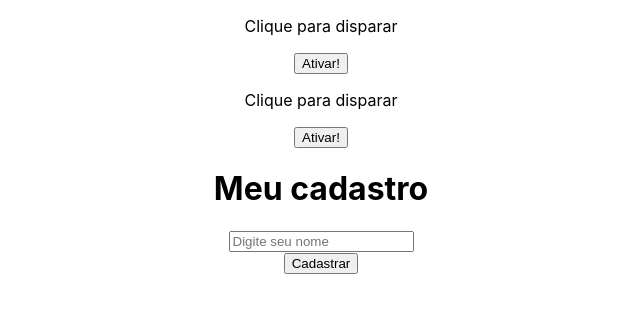
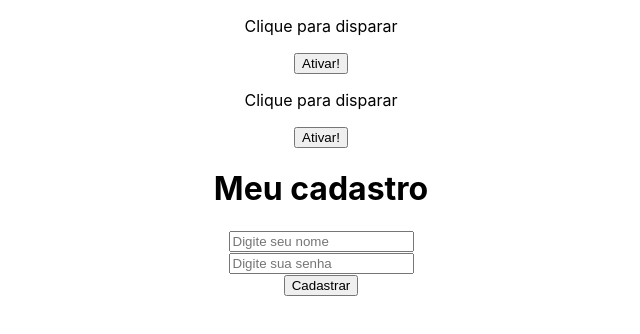
Before and after one commit to llorenzojorge/projeto-costs, a React (Create React App) app in the folder projeto-costs/: page / in a window 1280 px wide. Shown: the top 334 px of the page, without its empty margins (319-959 px from the left). Built offline with nearby package versions, Linux system fonts and the light colour scheme.

Commit message:
Update Form.js

```diff
--- a/projeto-costs/src/components/Form.js
+++ b/projeto-costs/src/components/Form.js
@@ -13,6 +13,9 @@ function Form() {
                     <input type="text" placeholder="Digite seu nome"/>
                 </div>
                 <div>
+                    <input type="password" placeholder="Digite sua senha"/>
+                </div>
+                <div>
                     <input type="submit" value="Cadastrar"/>
                 </div>
             </form>
```
